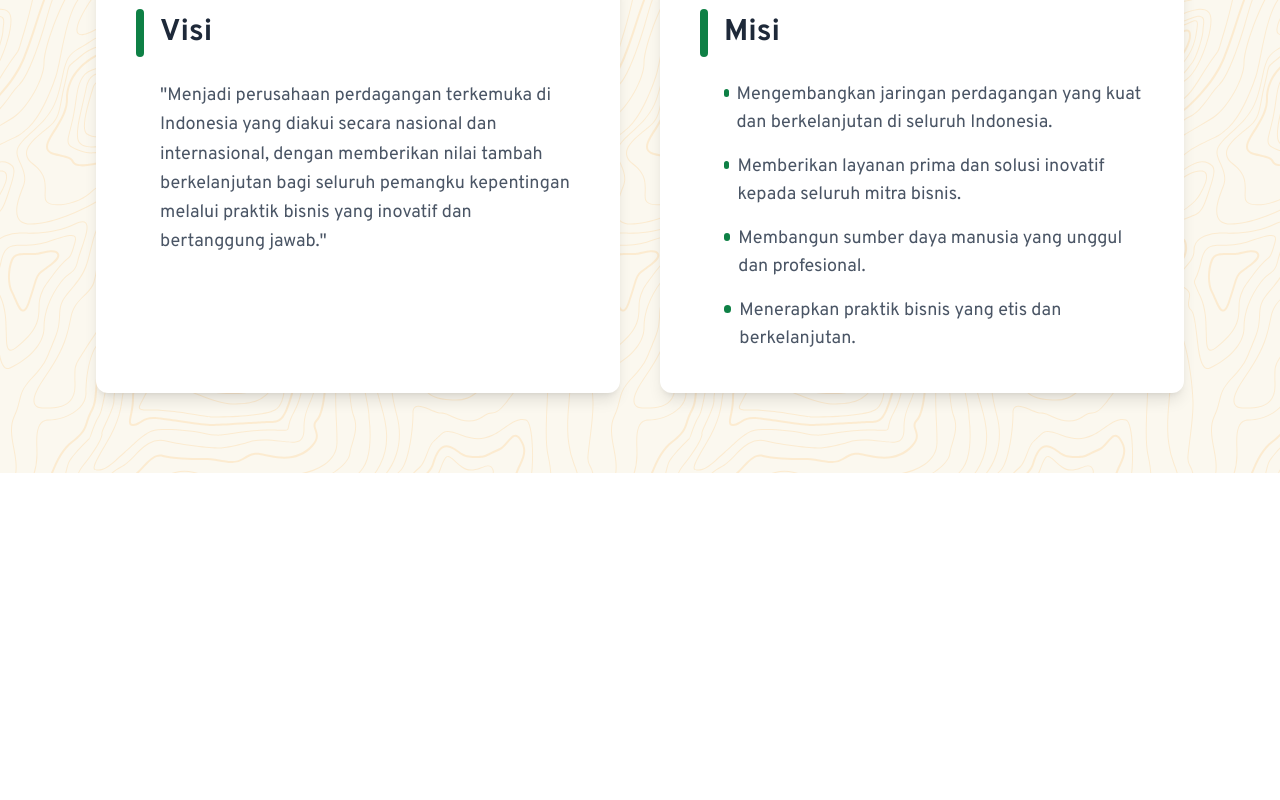
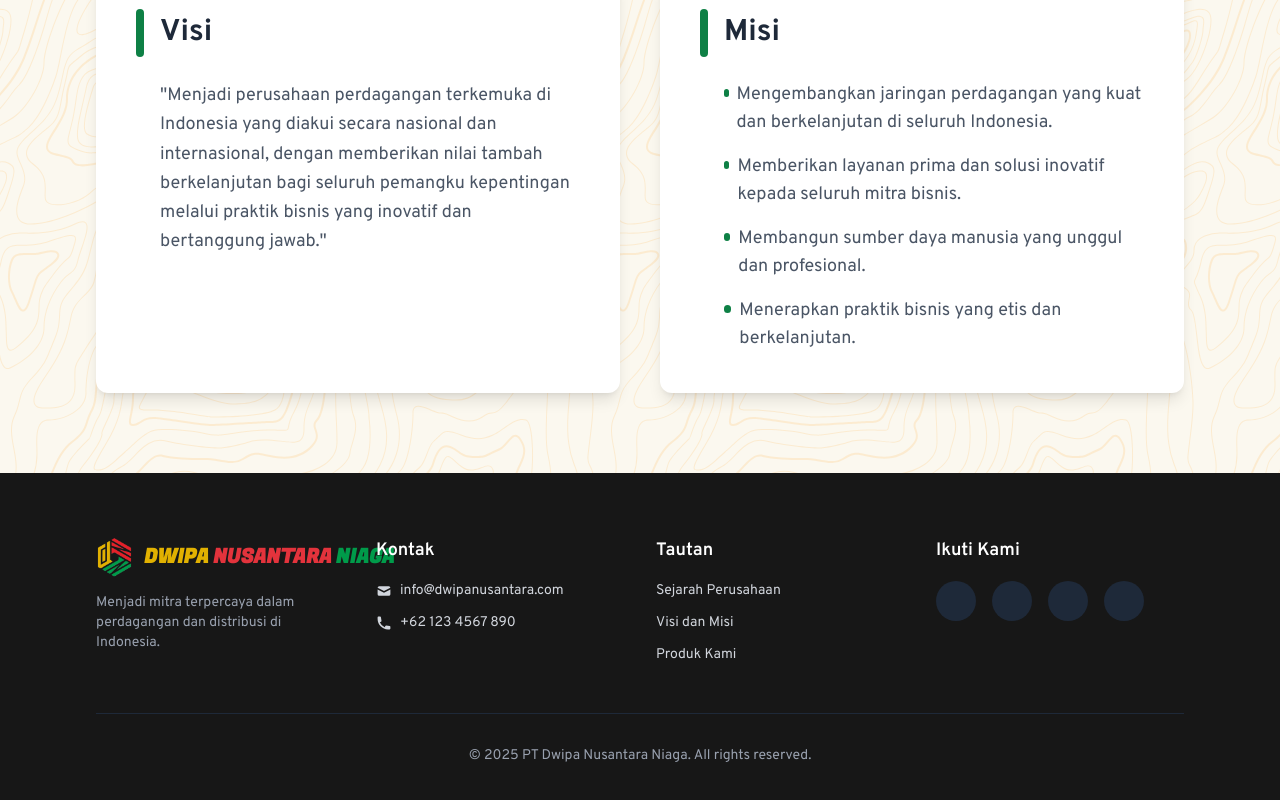
Before and after one commit to irfanfaiz25/dnn-company-profile, a React (Vite) app: page /sejarah in a window 1280 px wide. Shown: the part 1247-2047 px from the top of the page. Before the commit the page ends 1720 px from the top, so only its background shows below. Built offline with nearby package versions, Linux system fonts and the light colour scheme.

Commit message:
feat: create footer layouts

```diff
--- a/src/App.jsx
+++ b/src/App.jsx
@@ -3,6 +3,7 @@ import "./App.css";
 import Hero from "./Components/Hero";
 import Navbar from "./Components/Navbar";
 import Sejarah from "./Components/Sejarah";
+import Footer from "./Components/Footer";
 
 function App() {
   return (
@@ -12,6 +13,7 @@ function App() {
         <Route path="/" element={<Hero />} />
         <Route path="/sejarah" element={<Sejarah />} />
       </Routes>
+      <Footer />
     </>
   );
 }
--- /dev/null
+++ b/src/Components/Footer.jsx
@@ -0,0 +1,121 @@
+import { motion } from "framer-motion";
+import Logo from "../assets/img/logo.png";
+
+const Footer = () => {
+  return (
+    <footer className="bg-neutral-900 text-gray-300">
+      <div className="mx-auto px-24 py-16">
+        <div className="grid grid-cols-4 gap-8 mb-12">
+          <motion.div
+            initial={{ opacity: 0, y: 20 }}
+            whileInView={{ opacity: 1, y: 0 }}
+            transition={{ duration: 0.5 }}
+            className="space-y-4"
+          >
+            <div className="flex items-center gap-3">
+              <img src={Logo} alt="logo" className="h-10" />
+              <h4 className="text-xl font-header font-semibold space-x-1">
+                <span className="text-[#E1B101]">DWIPA</span>
+                <span className="text-[#e3333c]">NUSANTARA</span>
+                <span className="text-[#009B4A]">NIAGA</span>
+              </h4>
+            </div>
+            <p className="text-sm text-gray-400">
+              Menjadi mitra terpercaya dalam perdagangan dan distribusi di
+              Indonesia.
+            </p>
+          </motion.div>
+
+          <motion.div
+            initial={{ opacity: 0, y: 20 }}
+            whileInView={{ opacity: 1, y: 0 }}
+            transition={{ duration: 0.5, delay: 0.2 }}
+            className="space-y-4"
+          >
+            <h5 className="text-lg font-semibold text-white">Kontak</h5>
+            <ul className="space-y-3 text-sm">
+              <li className="flex items-center gap-2 hover:text-primary-gold transition-colors">
+                <svg
+                  className="w-4 h-4"
+                  fill="currentColor"
+                  viewBox="0 0 20 20"
+                >
+                  <path d="M2.003 5.884L10 9.882l7.997-3.998A2 2 0 0016 4H4a2 2 0 00-1.997 1.884z" />
+                  <path d="M18 8.118l-8 4-8-4V14a2 2 0 002 2h12a2 2 0 002-2V8.118z" />
+                </svg>
+                <span>info@dwipanusantara.com</span>
+              </li>
+              <li className="flex items-center gap-2 hover:text-primary-gold transition-colors">
+                <svg
+                  className="w-4 h-4"
+                  fill="currentColor"
+                  viewBox="0 0 20 20"
+                >
+                  <path d="M2 3a1 1 0 011-1h2.153a1 1 0 01.986.836l.74 4.435a1 1 0 01-.54 1.06l-1.548.773a11.037 11.037 0 006.105 6.105l.774-1.548a1 1 0 011.059-.54l4.435.74a1 1 0 01.836.986V17a1 1 0 01-1 1h-2C7.82 18 2 12.18 2 5V3z" />
+                </svg>
+                <span>+62 123 4567 890</span>
+              </li>
+            </ul>
+          </motion.div>
+
+          <motion.div
+            initial={{ opacity: 0, y: 20 }}
+            whileInView={{ opacity: 1, y: 0 }}
+            transition={{ duration: 0.5, delay: 0.4 }}
+            className="space-y-4"
+          >
+            <h5 className="text-lg font-semibold text-white">Tautan</h5>
+            <ul className="space-y-3 text-sm">
+              <li className="hover:text-primary-gold transition-colors">
+                <a href="/sejarah">Sejarah Perusahaan</a>
+              </li>
+              <li className="hover:text-primary-gold transition-colors">
+                <a href="/visi-misi">Visi dan Misi</a>
+              </li>
+              <li className="hover:text-primary-gold transition-colors">
+                <a href="/produk-kami">Produk Kami</a>
+              </li>
+            </ul>
+          </motion.div>
+
+          <motion.div
+            initial={{ opacity: 0, y: 20 }}
+            whileInView={{ opacity: 1, y: 0 }}
+            transition={{ duration: 0.5, delay: 0.6 }}
+            className="space-y-4"
+          >
+            <h5 className="text-lg font-semibold text-white">Ikuti Kami</h5>
+            <div className="flex gap-4">
+              {["facebook", "twitter", "instagram", "linkedin"].map(
+                (social, index) => (
+                  <a
+                    key={social}
+                    href={`#${social}`}
+                    className="w-10 h-10 rounded-full bg-gray-800 flex items-center justify-center hover:bg-primary-gold transition-colors"
+                  >
+                    <span className="sr-only">{social}</span>
+                    {/* Add social media icons here */}
+                  </a>
+                )
+              )}
+            </div>
+          </motion.div>
+        </div>
+
+        <motion.div
+          initial={{ opacity: 0 }}
+          whileInView={{ opacity: 1 }}
+          transition={{ duration: 0.5, delay: 0.8 }}
+          className="pt-8 border-t border-gray-800"
+        >
+          <p className="text-sm text-center text-gray-400">
+            © {new Date().getFullYear()} PT Dwipa Nusantara Niaga. All rights
+            reserved.
+          </p>
+        </motion.div>
+      </div>
+    </footer>
+  );
+};
+
+export default Footer;
```
